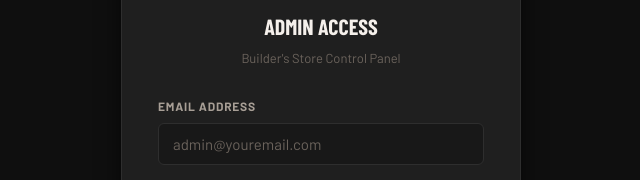
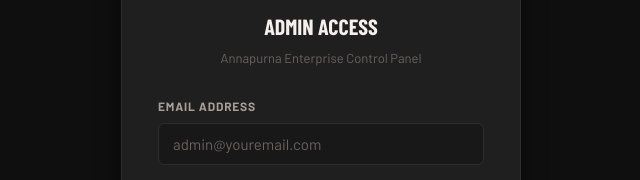
Before and after one commit to debjoitee/builder-store-, a website with bundled scripts: page login.html in a window 1280 px wide. Shown: the part 271-451 px from the top of the page, 319-959 px from the left. Built offline with nearby package versions, Linux system fonts and the light colour scheme; a web font is replaced by a local one.

Commit message:
Update login.html

```diff
--- a/login.html
+++ b/login.html
@@ -14,7 +14,7 @@
       <div class="auth-logo">
         <div class="logo-icon">BS</div>
         <h2>Admin Access</h2>
-        <p>Builder's Store Control Panel</p>
+        <p>Annapurna Enterprise Control Panel</p>
       </div>
 
       <div class="form-group">
```
